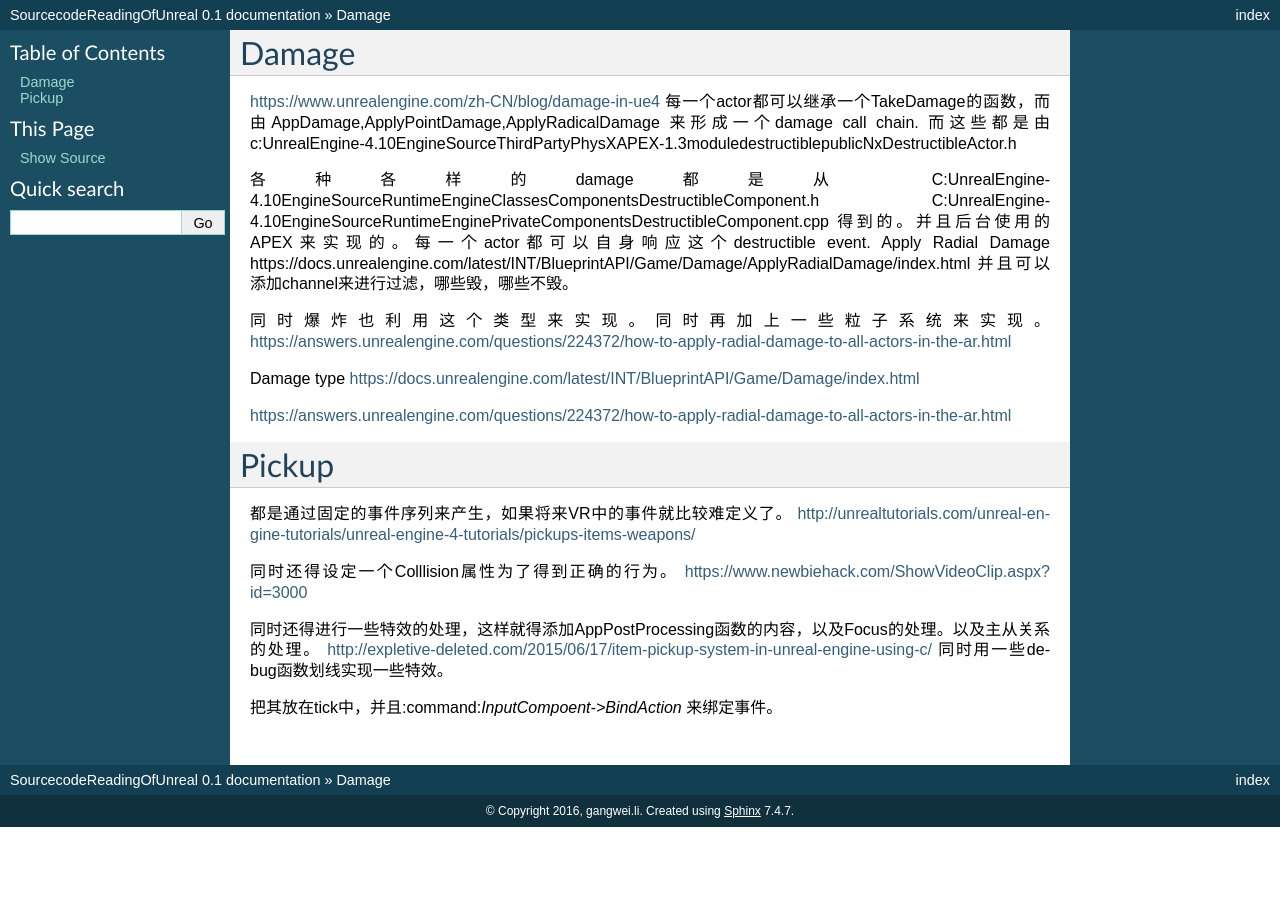
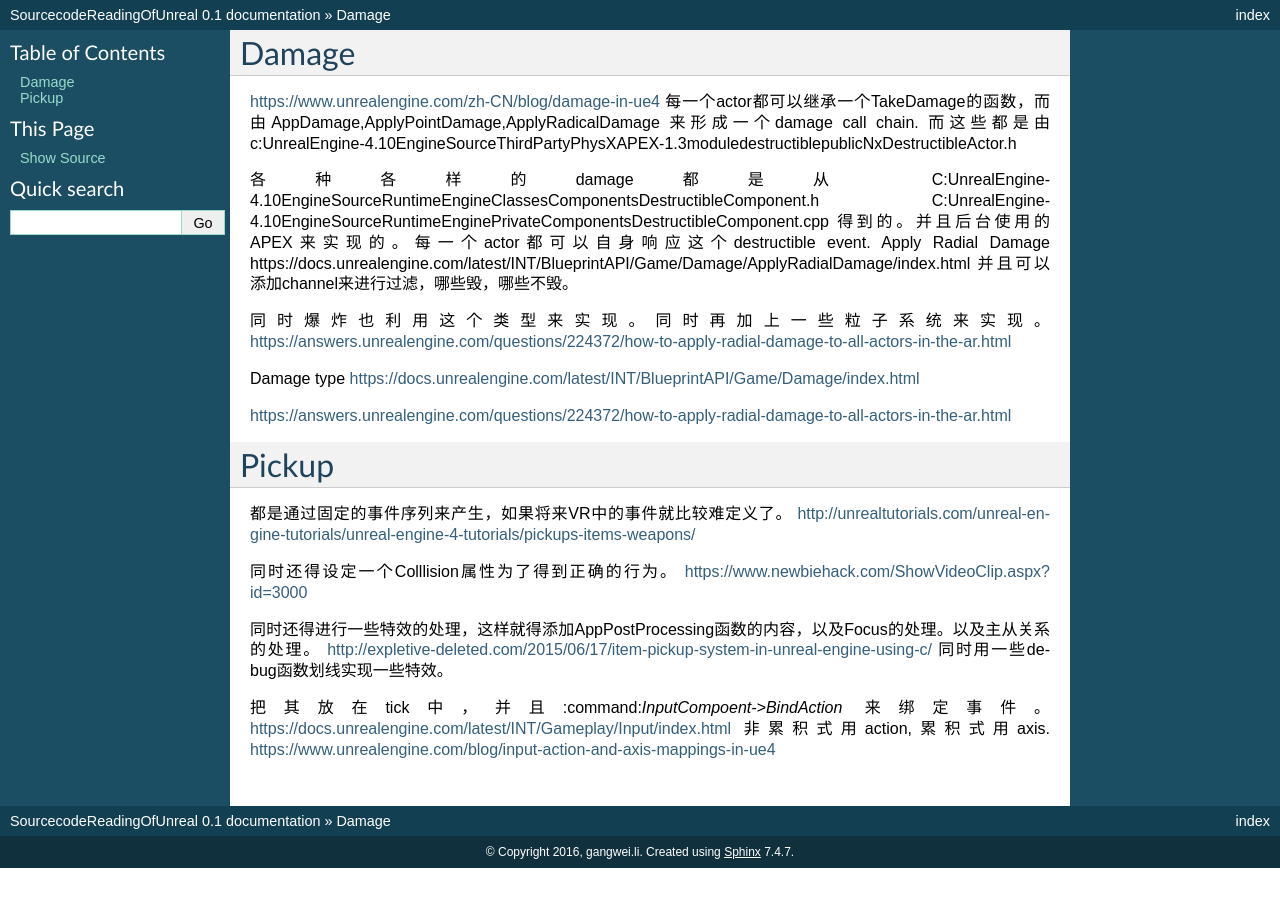
Before and after one commit to gwli/SourcecodeReadingOfUnreal, a Sphinx documentation site: the page built from source/content/ActorOfUnreal.rst, in a window 1280 px wide. Built offline with Sphinx 7.4.7, drawn with Linux system fonts in a browser that asks for light colours; formulas are drawn with MathJax 3; pages that are not in the unit, such as notebooks, are missing from menus.

Commit message:
InputComponent

```diff
--- a/source/content/ActorOfUnreal.rst
+++ b/source/content/ActorOfUnreal.rst
@@ -37,3 +37,6 @@ http://expletive-deleted.com/2015/06/17/item-pickup-system-in-unreal-engine-usin
 同时用一些debug函数划线实现一些特效。
 
 把其放在tick中，并且:command:`InputCompoent->BindAction` 来绑定事件。
+https://docs.unrealengine.com/latest/INT/Gameplay/Input/index.html
+非累积式用action,累积式用axis.
+https://www.unrealengine.com/blog/input-action-and-axis-mappings-in-ue4
```
